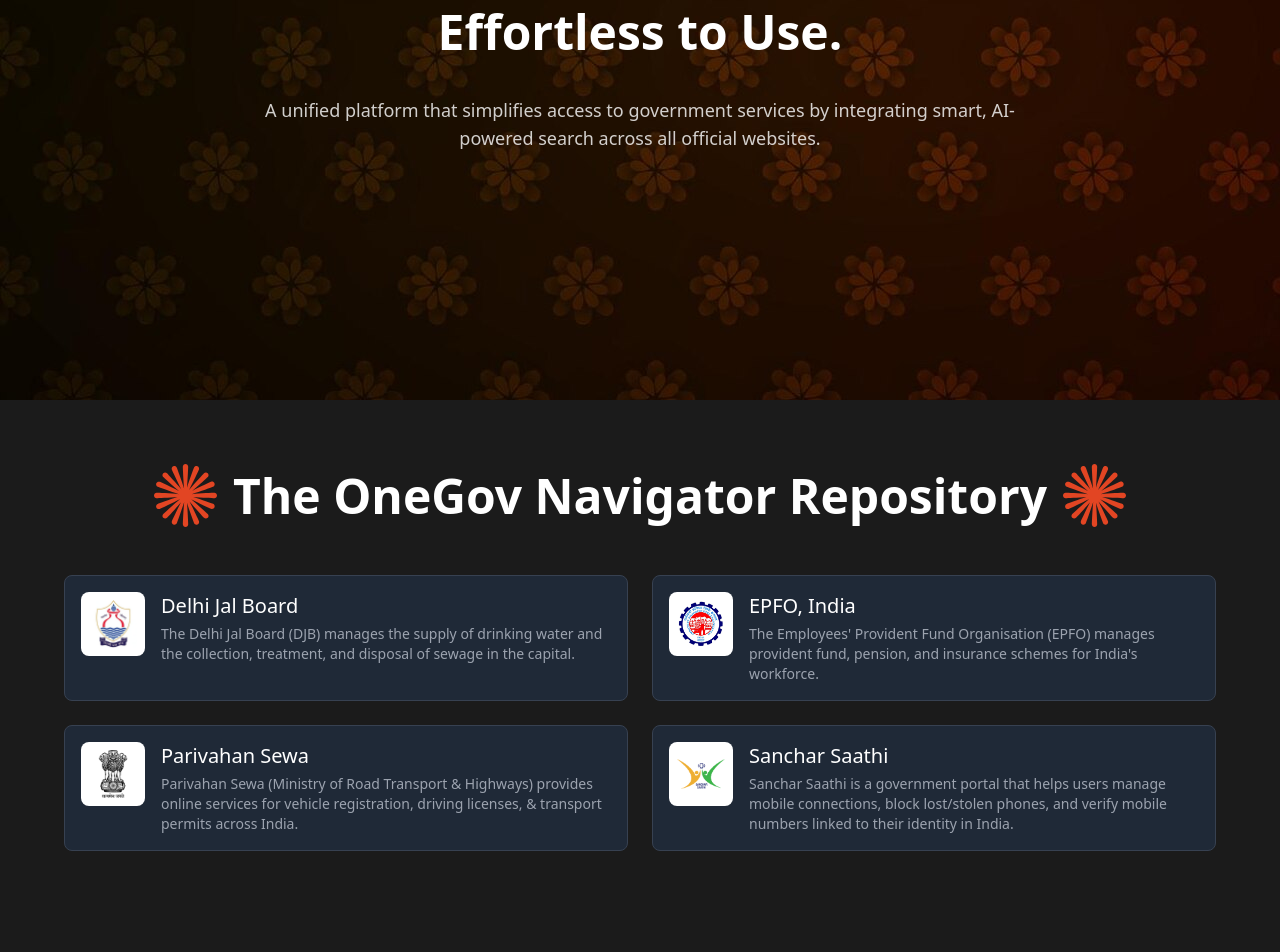
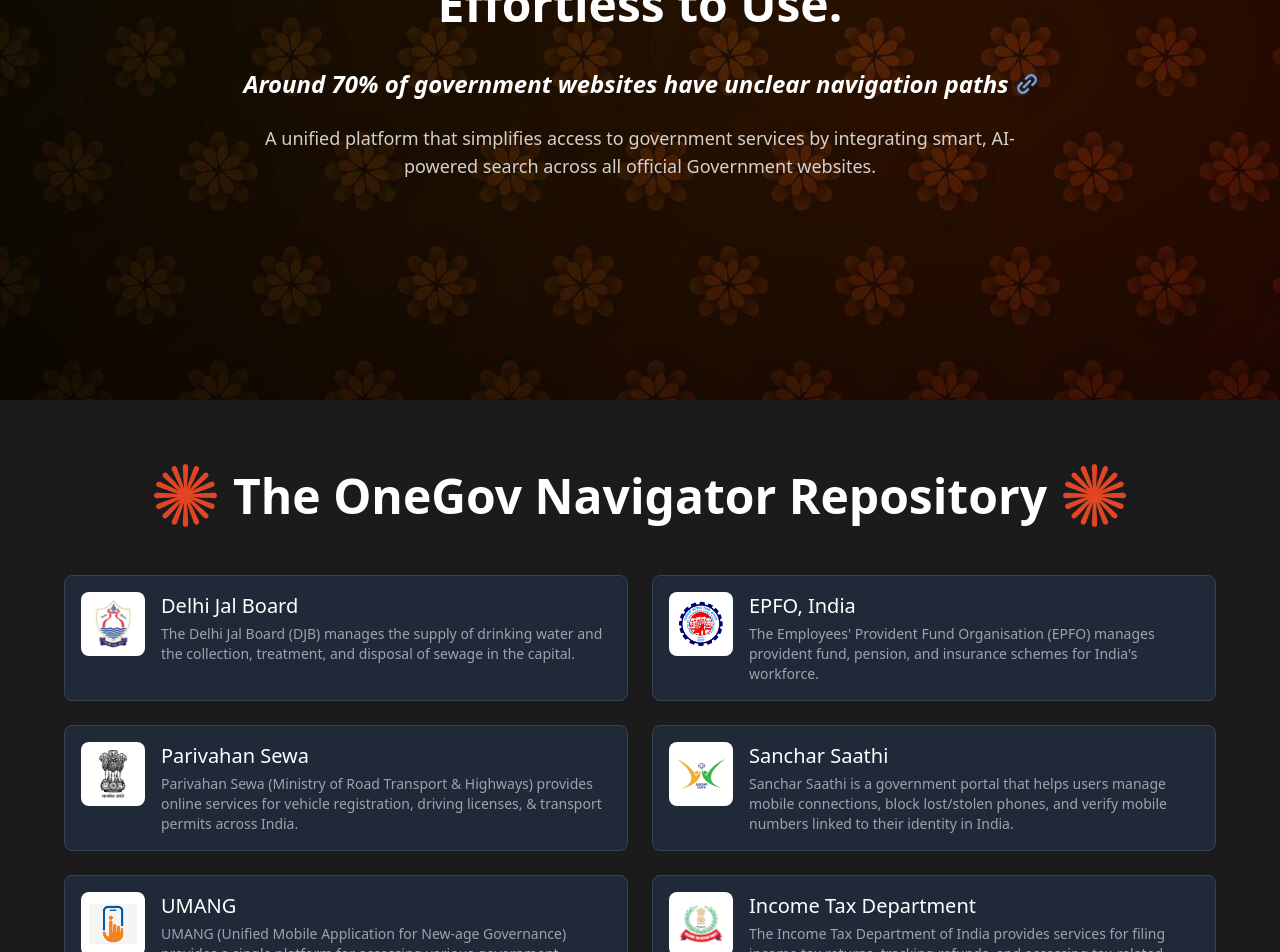
Before and after one commit to Sameer-khann/Navify-Frontend, a React (Vite) app: page / in a window 1280 px wide. Shown: the part 400-1352 px from the top of the page. Built offline with nearby package versions, Linux system fonts and the light colour scheme.

Commit message:
2 More websites added

```diff
--- a/src/App.jsx
+++ b/src/App.jsx
@@ -4,6 +4,8 @@ import DJB from "./Img/DJB.png";
 import EPFO from "./Img/EPFO.png";
 import PaviwahanSewa from "./Img/ParivahanSewa.png";
 import SancharSaathi from "./Img/sancharsaathi.png";
+import Umang from "./Img/umang.png";
+import IncomeTax from "./Img/incometax.png";
 
 import maze from "./Img/maze.png";
 import search from "./Img/search.png";
@@ -48,6 +50,24 @@ const services = [
     isSvg: false,
     alt: "Sanchar Saathi",
     websiteKey: "Sancharsaathi",
+  },
+  {
+    title: "UMANG",
+    description:
+      "UMANG (Unified Mobile Application for New-age Governance) provides a single platform for accessing various government services in India.",
+    logo: Umang, // Add the Umaang logo file to your project and import it
+    alt: "UMANG logo",
+    isSvg: false,
+    websiteKey: "umang",
+  },
+  {
+    title: "Income Tax Department",
+    description:
+      "The Income Tax Department of India provides services for filing income tax returns, tracking refunds, and accessing tax-related information.",
+    logo: IncomeTax, // Add the IncomeTax logo file to your project and import it
+    alt: "Income Tax Department logo",
+    isSvg: false,
+    websiteKey: "incometax",
   },
 ];
 
@@ -111,10 +131,30 @@ function app() {
                 <br />
                 <div className="p-4">Effortless to Use.</div>
               </h2>
+              <h4 className="text-white text-2xl italic font-bold mb-6 flex items-center">
+                Around 70% of government websites have unclear navigation paths
+                <a
+                  href="https://www.ijraset.com/best-journal/enhancing-accessibility-and-usability-of-government-websites"
+                  target="_blank"
+                  rel="noopener noreferrer"
+                  className="ml-2 text-blue-400 hover:text-blue-600"
+                  aria-label="Verify source"
+                >
+                  <svg
+                    xmlns="http://www.w3.org/2000/svg"
+                    viewBox="0 0 122.88 122.88"
+                    className="h-5 w-5"
+                    fill="currentColor"
+                  >
+                    <title>Source</title>
+                    <path d="M60.54,34.07A7.65,7.65,0,0,1,49.72,23.25l13-12.95a35.38,35.38,0,0,1,49.91,0l.07.08a35.37,35.37,0,0,1-.07,49.83l-13,12.95A7.65,7.65,0,0,1,88.81,62.34l13-13a20.08,20.08,0,0,0,0-28.23l-.11-.11a20.08,20.08,0,0,0-28.2.07l-12.95,13Zm14,3.16A7.65,7.65,0,0,1,85.31,48.05L48.05,85.31A7.65,7.65,0,0,1,37.23,74.5L74.5,37.23ZM62.1,89.05A7.65,7.65,0,0,1,72.91,99.87l-12.7,12.71a35.37,35.37,0,0,1-49.76.14l-.28-.27a35.38,35.38,0,0,1,.13-49.78L23,50A7.65,7.65,0,1,1,33.83,60.78L21.12,73.49a20.09,20.09,0,0,0,0,28.25l0,0a20.07,20.07,0,0,0,28.27,0L62.1,89.05Z" />
+                  </svg>
+                </a>
+              </h4>
               <p className="text-white text-md md:text-lg opacity-80 max-w-3xl mx-auto">
                 A unified platform that simplifies access to government services
                 by integrating smart, AI-powered search across all official
-                websites.
+                Government websites.
               </p>
             </div>
           </main>
@@ -243,8 +283,7 @@ function app() {
 
       <section>
         <div className="min-h-screen bg-[rgba(27,27,27,1)] p-6 md:p-12 lg:p-16 relative">
-
-        <img src={sparkle} alt="" />
+          <img src={sparkle} alt="" />
           {/* Orange sun/burst icon in top left */}
           {/* <div className="absolute top-0 left-0 text-orange-500 mt-6 ml-6 md:mt-12 md:ml-12">
             <svg viewBox="0 0 50 50" className="w-16 h-16 md:w-24 md:h-24">
--- a/src/navify/PromptBox.jsx
+++ b/src/navify/PromptBox.jsx
@@ -36,6 +36,7 @@ const PromptBox = ({ selectedWebsite, closePromptBox }) => {
     try {
       const response = await axios.post(
         "https://navify-backend.onrender.com/api/v1/navify",
+        // "http://localhost:8000/api/v1/navify",
         {
           prompt: currentInput,
           websiteName: selectedWebsite,
```
Also changed, not shown: src/Img/incometax.png (added), src/Img/umang.png (added).
